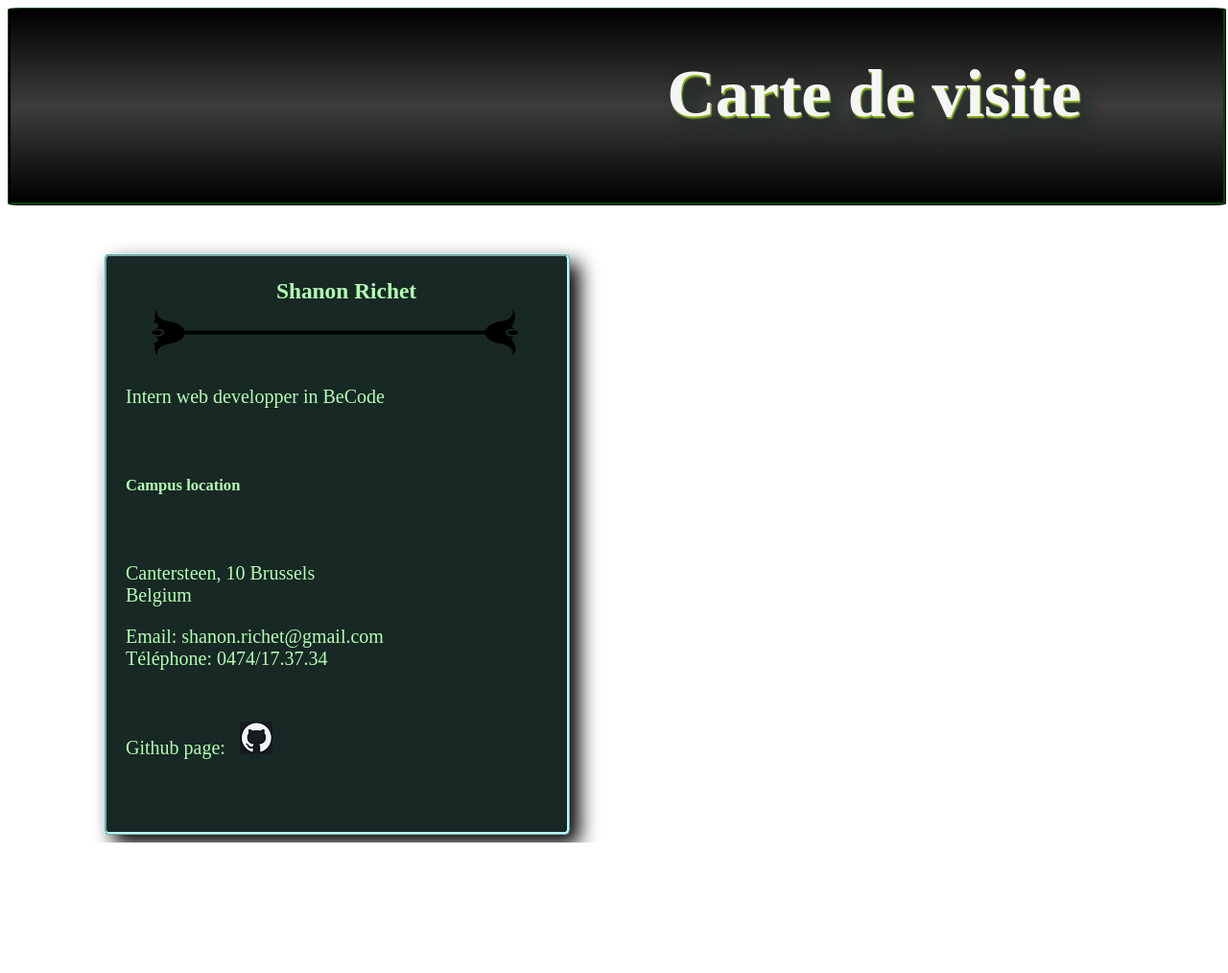
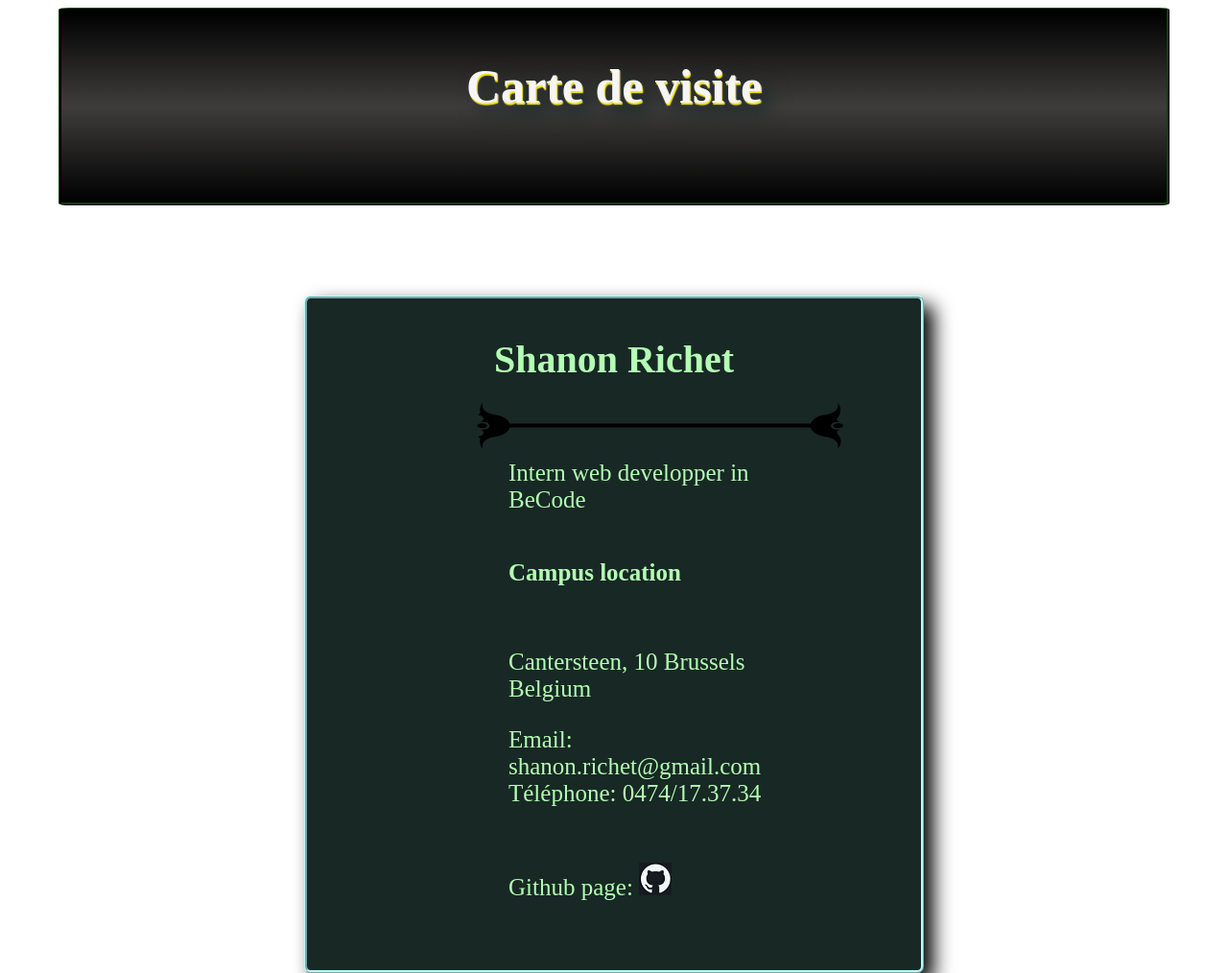
Before and after one commit to shanon-richet/v-card, a plain HTML site: page index.html in a window 1280 px wide. Shown: the whole page at 96% size. Before the commit the page ends 878 px from the top, so only its background shows below. Drawn offline with Linux system fonts and the light colour scheme.

Commit message:
Update style.css

```diff
--- a/style.css
+++ b/style.css
@@ -1,49 +1,54 @@
-body {
-    background-image: url("light.png");
-    background-size: cover;
-    z-index: -2;
+header, main, .carte, .text, h1 {
+    position: absolute;
+    left: 0;
+    right: 0;
+    margin: auto;
 }
 header {
-    width: 100%;
+    width: 90vw;
     height: 200px;
     background-image: linear-gradient(#000000, #3f3d3c, rgb(0, 0, 0));
     border: 3px ridge #034403;
     border-radius: 1%;
-    margin-bottom: 50px;
 }
 img {
     z-index: 99;
-    margin-left: 10px;
-    margin-right: 30px;
     margin-top: -30px;
 }
-h3 {
+p, h5, .contact, .links {
+    font-size: 25px;
+    text-align: left;
+    margin-left: 50px;
+    margin-top: 0;
+}
+h1 {
+    font-size: 50px;
+    color: whitesmoke;
+    margin-top: 50px;
+    width: 700px;
+    height: 130px;
+    filter: drop-shadow(10px 10px 10px #182825);
+    text-shadow: 1px 2px 1px #f2ea08, 1px 2px 2px #7B4B94, 1px 1px #B9FAF8;
+}
+h1, h3 {
     text-align: center;
 }
-h1 {
-    font-size:70px;
-    color: whitesmoke;
-    margin-left: 550px;
-    width: 700px;
-    height: 130px;
-    z-index: 1;
-    filter: drop-shadow(10px 10px 10px #182825);
-    text-align: center;
-    text-shadow: 1px 2px 1px #7FB800, 1px 2px 2px #7B4B94, 1px 1px #B9FAF8;
+h3 {
+    font-size: 40px;
 }
 .carte {
     border-radius: 1%;
-    margin-left: 100px;
+    margin-top: 300px;
     background-color: #182825;
     color: #b3ffb3;
     border: 3px ridge #B9FAF8;
-    width: 480px;
-    height: 600px;
+    width: 50%;
+    height: 700px;
     font-size: 20px;
     filter:drop-shadow(10px 10px 10px black);
 }
 .text {
-    margin-left: 20px;
+    width: 50%;
 }
 .links {
     margin-top: 70px;
```
